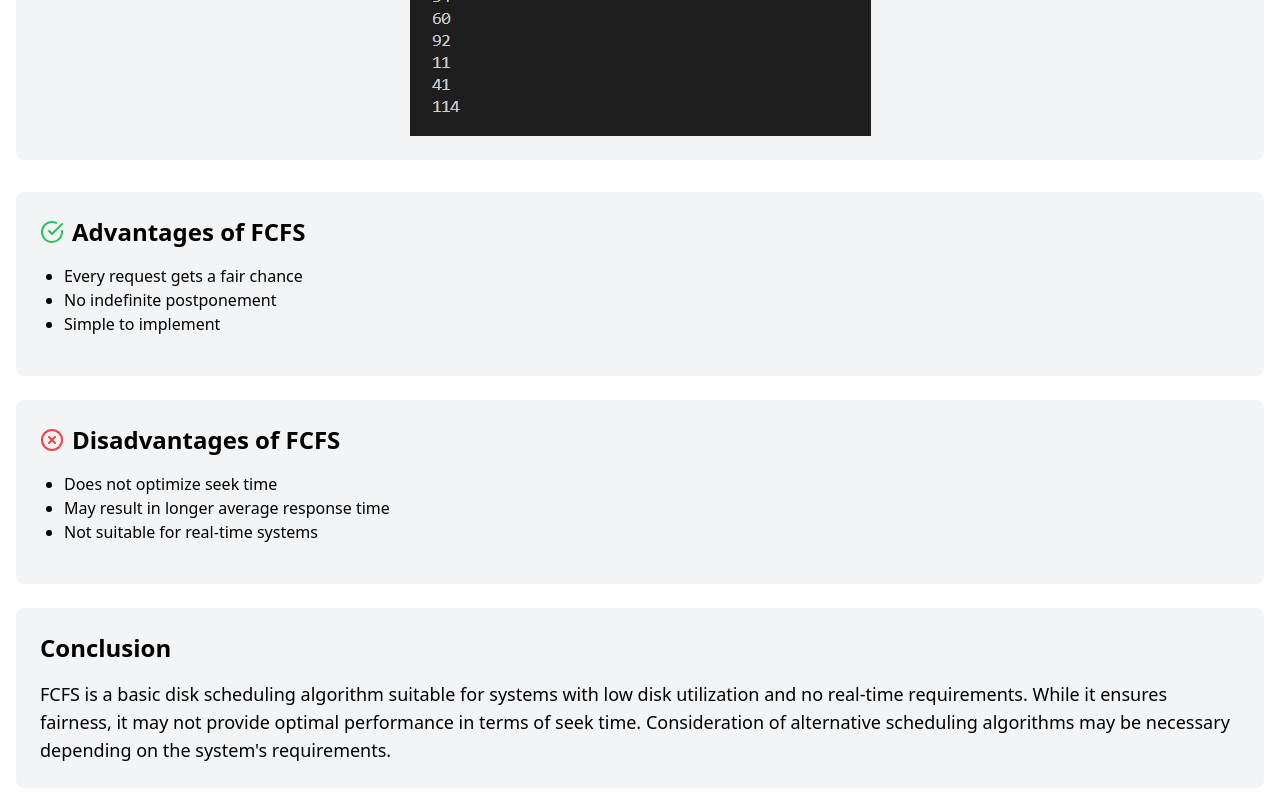
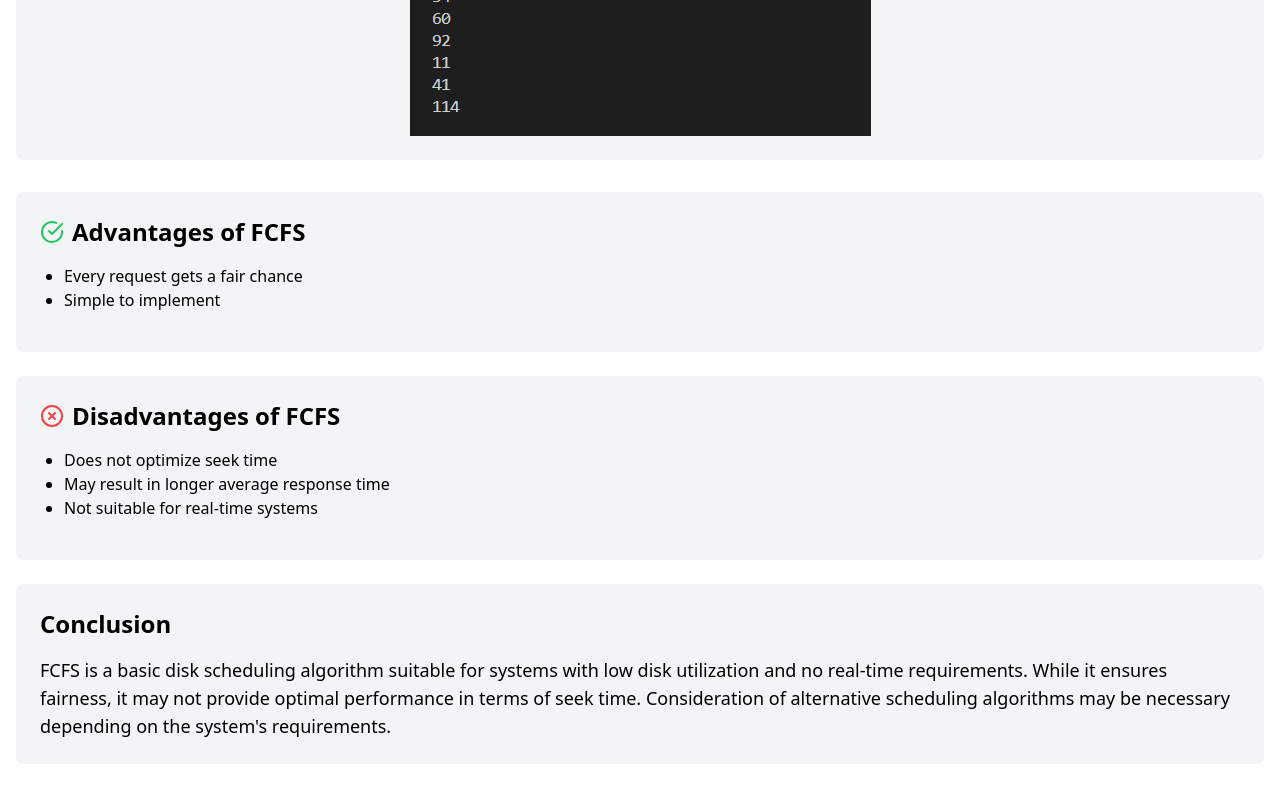
Before and after one commit to Pavan-2929/algorithms, a React (Vite) app: page /algo3 in a window 1280 px wide. Shown: the part 1770-2570 px from the top of the page. Built offline with nearby package versions, Linux system fonts and the light colour scheme.

Commit message:
fix algo3

```diff
--- a/src/pages/Algo3.jsx
+++ b/src/pages/Algo3.jsx
@@ -89,7 +89,6 @@ return (
       </h2>
       <ul className="list-disc pl-6 mb-4">
         <li>Every request gets a fair chance</li>
-        <li>No indefinite postponement</li>
         <li>Simple to implement</li>
       </ul>
     </div>
```
